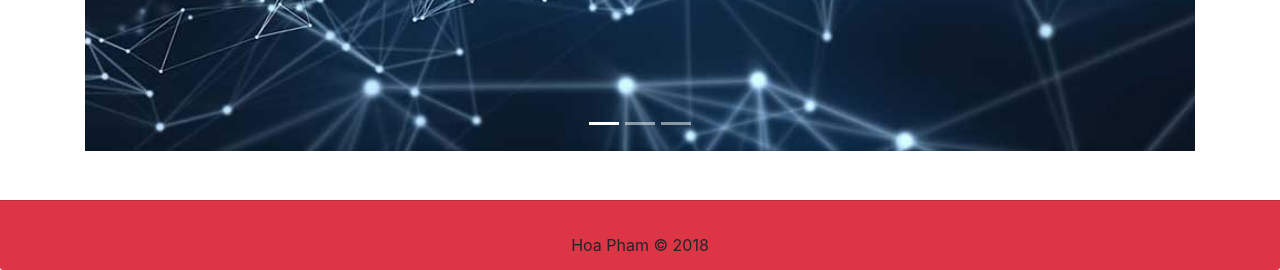
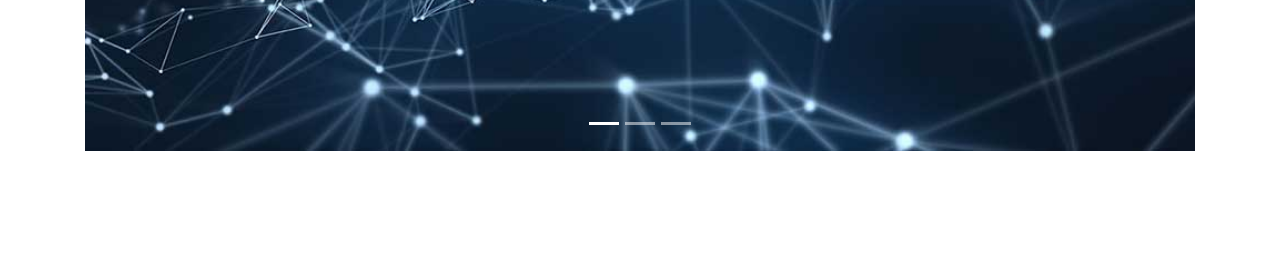
Before and after one commit to hoa-pham/Jobs-Scraping, a Flask app: page / in a window 1280 px wide. Shown: the part 530-800 px from the top of the page. Run offline with Flask 2, Linux system fonts and the light colour scheme; some libraries are stand-ins or nearby versions.

Commit message:
removed footer

```diff
--- a/templates/layout.html
+++ b/templates/layout.html
@@ -43,9 +43,6 @@
 
 		{% block content %}
 		{% endblock %}
-      <div class="card-footer bg-danger fixed-bottom">
-        <div class="card-body text-center"> Hoa Pham &copy 2018 </div>
-      </div>
 	</div>
 </body>
 </html>
```
